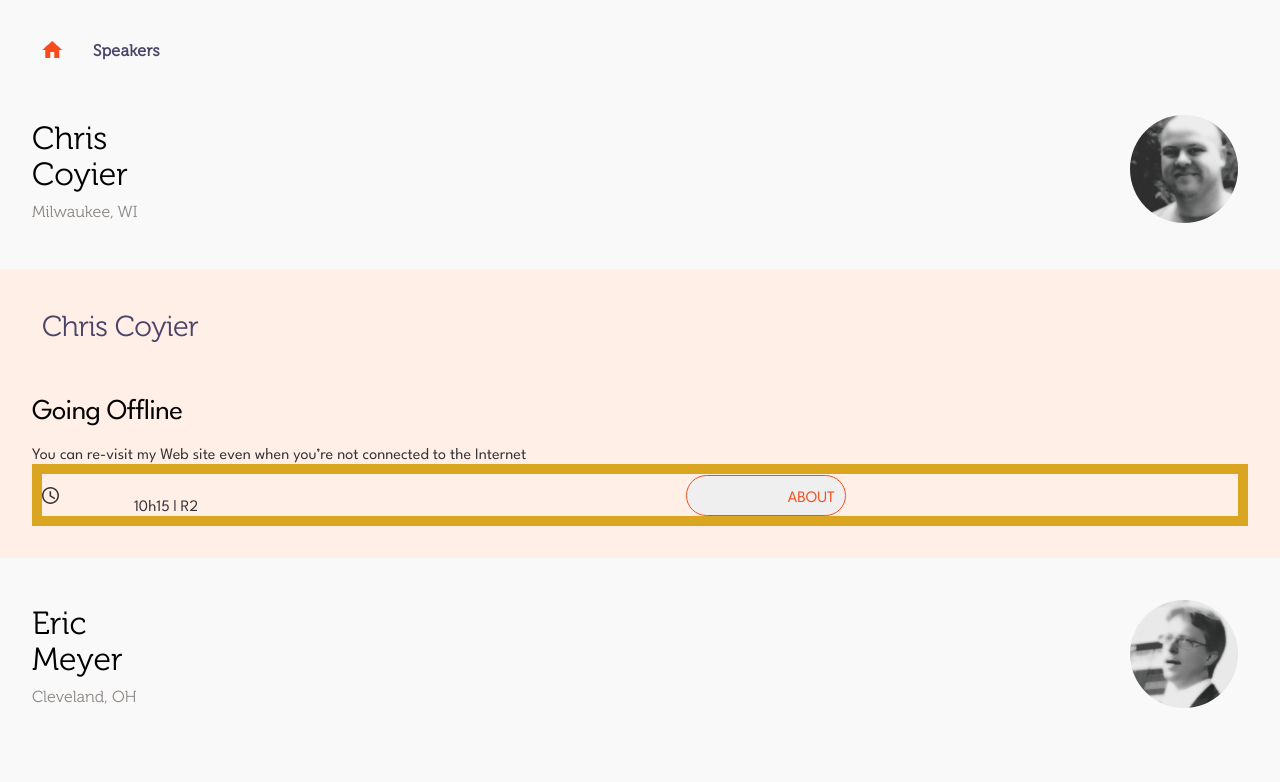
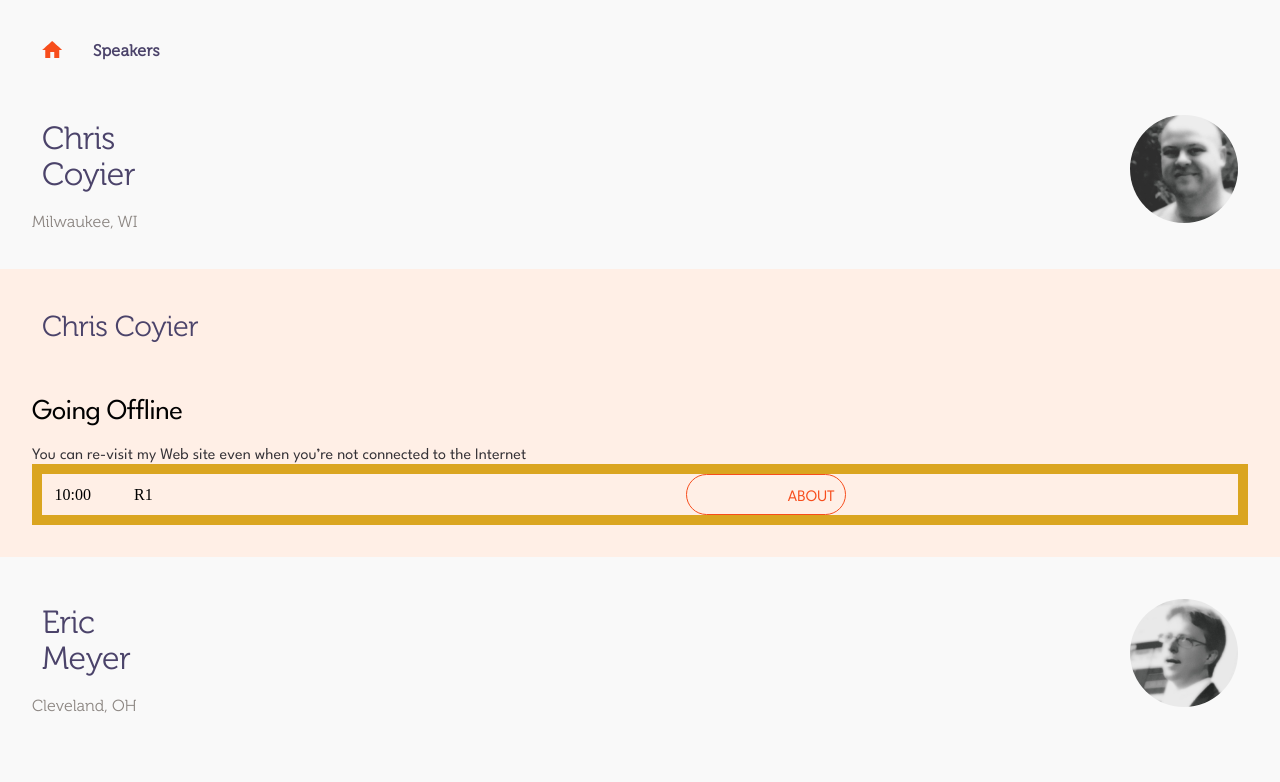
Before and after one commit to RougeC8/codeconf23, a plain HTML site: page dist/index.html in a window 1280 px wide. Shown: the part 915-1697 px from the top of the page. Drawn offline with Linux system fonts and the light colour scheme.

Commit message:
sauvegarder backup

```diff
--- a/dist/index.html
+++ b/dist/index.html
@@ -71,25 +71,23 @@
             </div>
           </div>
           <!-- actif -->
-          <div class="speakers__card card--active">
-            <div class="speakers__card-up">
-              <h2 class="speakers__name">
+          <div class="card card--active">
+            <div class="card__up">
+              <h2 class="card__name">
                 Chris <span class="speakers__last-name">Coyier</span>
               </h2>
-              <h3>Going Offline</h3>
+              <h3 class="card__subTitle">Going Offline</h3>
               <p class="speakers__description">You can re-visit my Web site even when you’re not connected to the
                 Internet</p>
-              <div class="speakers__infos">
 
-                <svg xmlns="http://www.w3.org/2000/svg" width="17" height="17" viewBox="0 0 17 17" fill="none">
-                  <path fill-rule="evenodd" clip-rule="evenodd"
-                    d="M8.5 0C13.1943 0 17 3.80568 17 8.5C17 13.1943 13.1943 17 8.5 17C3.80568 17 0 13.1943 0 8.5C0 3.80568 3.80568 0 8.5 0ZM8.5 1.54545C4.65911 1.54545 1.54545 4.65911 1.54545 8.5C1.54545 12.3409 4.65911 15.4545 8.5 15.4545C12.3409 15.4545 15.4545 12.3409 15.4545 8.5C15.4545 4.65911 12.3409 1.54545 8.5 1.54545ZM9.11741 8.44823L9.11818 4.25H7.57273V9.32373L12.4741 12.2647L13.2693 10.9395L9.11741 8.44823Z"
-                    fill="#353237" />
-                </svg>
-                <p class="time">10h15 <span>| R2</span></p>
+                <footer class="card__footer">
 
-                <button> ABOUT</button>
-              </div>
+                  <time class="card__time_start icon-schedule">10:00</time>
+                  <span>R1</span>
+                  <a href="">ABOUT</a>
+                </footer>
+
+
             </div>
 
           </div>
@@ -281,25 +279,26 @@
       <!-- section formulaire -->
 
 
-    <section class="form">
-      <h2 class="form__title">
+    <section class="form-speaker">
+      <h2 class="form-speaker__title">
         Become a speaker
       </h2>
-      <h3>
+      <h3 class="form-speaker__sub-title">
         Do you have a topic that you like?
       </h3>
       <p>
         Submit it for the next event by filling out the form below. Do not forget to specify the subject and the related keywords
       </p>
-      <form action="" method="get" class="form__become-speakers">
+      <form class="form-speaker__become-speakers">
         <label for="fname"> Name:</label><br>
         <input type="text" id="fname" name="fname"required><br>
         <label for="mail">Mail:</label><br>
         <input type="email" id="mail" name="mail">
-        <label for="keywords"> Keywords</label><br><p></p>
+        <label for="keywords"> Keywords</label><p>[separate by comma]</p><br>
         <input type="text" id="keywords" name="keywords" required><br>
 
-
+        <label for="message">Short details<</label><br>
+        <textarea id="contact_form_message" name="contact_form[message]" required="required" ></textarea><br>
 
         <input type="submit" value="Submit">
       </form>
--- a/src/_font.scss
+++ b/src/_font.scss
@@ -29,5 +29,84 @@
   font-family: 'maven';
   src: url(/dist/assets/webfonts/maven_Pro/MavenPro-VariableFont_wght.ttf) format('truetype-variations');
   font-variation-settings: 'wght'400, 'wght'900;
+  font-weight: 400 900;
   font-style: normal;
 }
+
+@font-face {
+  font-family: 'codeconf';
+  src: url(/dist/assets/webfonts/codeconf-all/fonts/codeconf.ttf) format('truetype-variations');
+  font-weight: normal;
+  font-style: normal;
+  -webkit-font-smoothing: antialiased;
+  -moz-osx-font-smoothing: grayscale;
+}
+[class*=' icon']::before, [class^='icon']::before {
+  /* use !important to prevent issues with browser extensions that change fonts */
+  font-family: 'icon' !important;
+  //speak: none;
+  font-style: normal;
+  font-weight: normal;
+  font-variant: normal;
+  text-transform: none;
+  line-height: 1;
+  transform: translatey(var(--offset-icon));
+  /* Better Font Rendering =========== */
+  -webkit-font-smoothing: antialiased;
+  -moz-osx-font-smoothing: grayscale;
+}
+
+.icon-burger::before {
+  content: "\e93e";
+}
+.icon-schedule::before {
+  content: "\e93f";
+}
+.icon-loop::before {
+  content: "\e940";
+}
+.icon-contact::before {
+  content: "\e941";
+}
+.icon-event::before {
+  content: "\e942";
+}
+.icon-home::before {
+  content: "\e943";
+}
+.icon-card::before {
+  content: "\e944";
+}
+.icon-paypal::before {
+  content: "\e945";
+}
+.icon-tw::before {
+  content: "\e946";
+}
+.icon-slack::before {
+  content: "\e947";
+}
+.icon-heart_full::before {
+  content: "\e948";
+}
+.icon-heart_line::before {
+  content: "\e949";
+}
+.icon-square_full::before {
+  content: "\e94a";
+}
+.icon-square_line::before {
+  content: "\e94b";
+}
+.icon-spade_full::before {
+  content: "\e94c";
+}
+.icon-spade_line::before {
+  content: "\e94d";
+}
+.icon-clover_full::before {
+  content: "\e94e";
+}
+.icon-clover_line::before {
+  content: "\e94f";
+}
--- a/src/style.scss
+++ b/src/style.scss
@@ -182,12 +182,13 @@ section {
     }
   }
 
-  .card--active {
+  .card {
     background-color: $color_card_active;
+    //background-color: rgb(0, 255, 55);
     padding: 2rem;
 
 
-    h2 {
+    &__name {
       padding: 10px;
       margin-bottom: 40px;
       //border: 1px solid #000;
@@ -202,7 +203,7 @@ section {
       letter-spacing: -0.02906rem;
     }
 
-    h3 {
+    &__subTitle {
       //padding: 10px;
 
       font-family: 'league';
@@ -227,7 +228,7 @@ section {
 
     }
 
-    button {
+    a {
       color: $color_secondary;
       width: 2.5 rem;
       border: 1px solid $color_secondary;
@@ -237,7 +238,7 @@ section {
 
 }
 
-.speakers__infos {
+footer {
   display: grid;
   //display: flex;
   justify-content: space-between;
@@ -248,9 +249,12 @@ section {
 
 
 
-  button {
+  a {
     //background-color: #F74D1C;
     //flex-grow: 2;
+    display: block;
+    border: 1px solid $color_secondary;
+    text-decoration: none;
     padding: 10px;
     font-family: 'league';
     border-radius: 5rem;
@@ -271,11 +275,20 @@ section {
 
 .speakers__list {
   list-style: none;
-  height: 299px;
+  //height: 299px;
   z-index: 3;
 }
 
-.form {
+.form-speaker{
+  margin-left: 50px;
+  margin-right: 50px;
   margin-top: 20px;
+  font-family: 'league';
+  text-align: center;
+
+  &__title {
+    text-transform: uppercase;
+  }
+
 
 }
```
Also changed, not shown: dist/style/style.css, dist/style/style.min.css, 2 other files.
